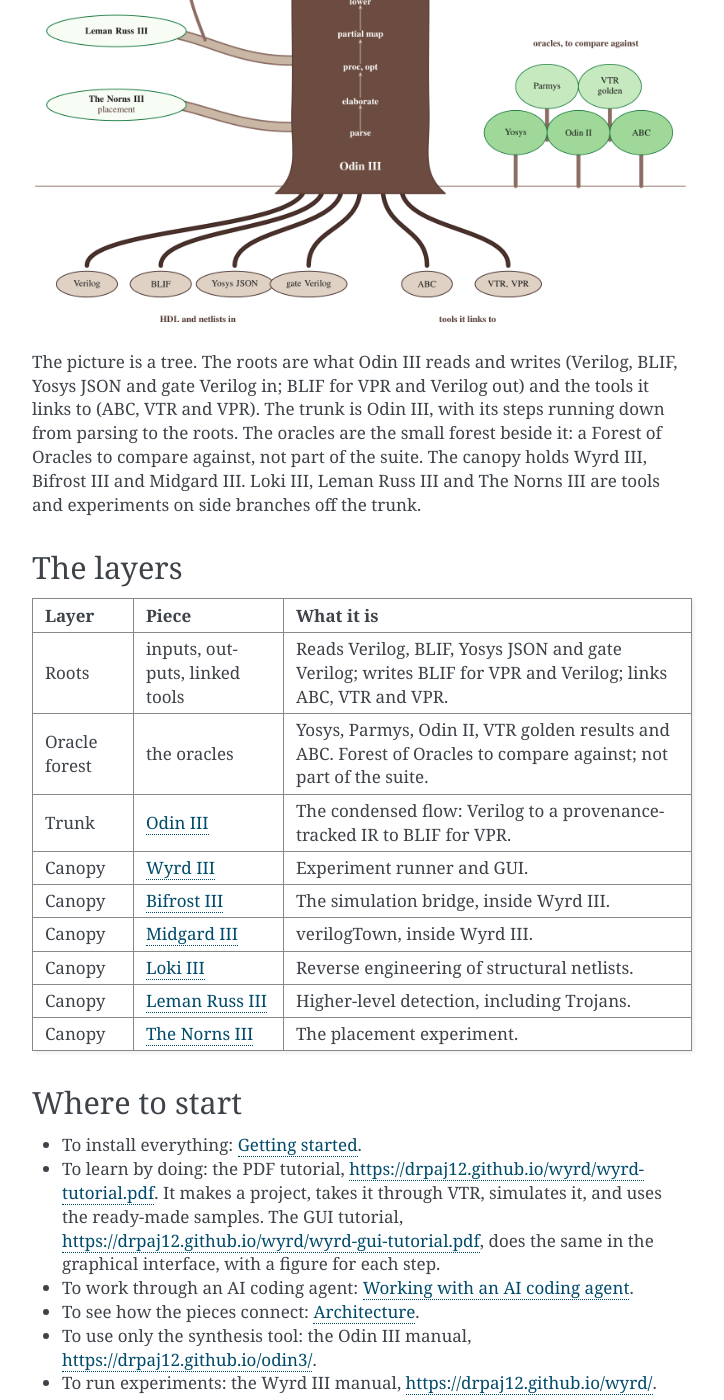
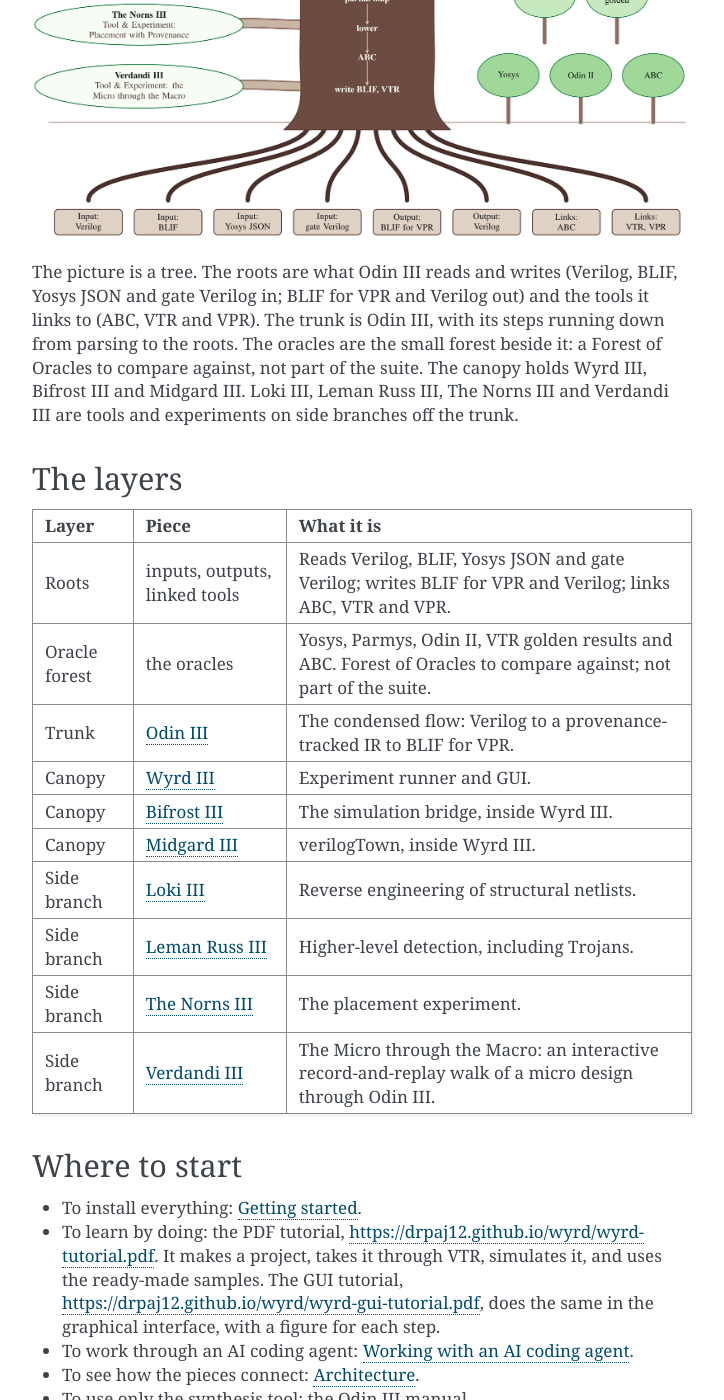
Before and after one commit to drpaj12/YggdrasilIII, a Sphinx documentation site: the page built from docs/index.md, in a window 1280 px wide and 1400 px high, scrolled down 529 px. Shown: the whole window, without its empty margins (388-1112 px from the left). Built offline with Sphinx 7.4.7, drawn with Linux system fonts in a browser that asks for light colours.

Commit message:
tree: add Verdandi III side branch; hub links to Verdandi (#9)
- fig_yggdrasil: add Verdandi III as a fourth side branch, same style as
  Loki III, Leman Russ III and The Norns III; re-space the side-branch
  stack; drop the unused twig style left from the old stray stub
- README and docs: list Verdandi III with its repository and current
  docs, add its piece page and architecture note; Pages static image
  refreshed from the regenerated picture
- Known tree flaws: the stray branch stub, the root-label clash and the
  oracle mini-tree overlaps were already fixed on main (de2491b); the
  regenerated picture has no stray stub, the root labels are distinct and
  the oracle trees are separated by about 3 mm.

Co-authored-by: Claude Opus 5.5 <noreply@anthropic.com>

```diff
--- a/docs/index.md
+++ b/docs/index.md
@@ -11,8 +11,8 @@ The picture is a tree. The roots are what Odin III reads and writes (Verilog, BL
 Verilog in; BLIF for VPR and Verilog out) and the tools it links to (ABC, VTR and VPR). The trunk is
 Odin III, with its steps running down from parsing to the roots. The oracles are the small forest beside
 it: a Forest of Oracles to compare against, not part of the suite. The canopy holds Wyrd III, Bifrost III
-and Midgard III. Loki III, Leman Russ III and The Norns III are tools and experiments on side branches
-off the trunk.
+and Midgard III. Loki III, Leman Russ III, The Norns III and Verdandi III are tools and experiments on
+side branches off the trunk.
 
 ## The layers
 
@@ -24,9 +24,10 @@ off the trunk.
 | Canopy | {doc}`Wyrd III <pieces/wyrd>` | Experiment runner and GUI. |
 | Canopy | {doc}`Bifrost III <pieces/bifrost>` | The simulation bridge, inside Wyrd III. |
 | Canopy | {doc}`Midgard III <pieces/midgard>` | verilogTown, inside Wyrd III. |
-| Canopy | {doc}`Loki III <pieces/loki>` | Reverse engineering of structural netlists. |
-| Canopy | {doc}`Leman Russ III <pieces/leman-russ>` | Higher-level detection, including Trojans. |
-| Canopy | {doc}`The Norns III <pieces/norns>` | The placement experiment. |
+| Side branch | {doc}`Loki III <pieces/loki>` | Reverse engineering of structural netlists. |
+| Side branch | {doc}`Leman Russ III <pieces/leman-russ>` | Higher-level detection, including Trojans. |
+| Side branch | {doc}`The Norns III <pieces/norns>` | The placement experiment. |
+| Side branch | {doc}`Verdandi III <pieces/verdandi>` | The Micro through the Macro: an interactive record-and-replay walk of a micro design through Odin III. |
 
 ## Where to start
 
```
Also changed, not shown: README.md (+1 -0 lines), docs/architecture.md (+10 -0 lines), docs/pieces/index.md (+1 -0 lines), docs/pieces/verdandi.md (added, +14 -0 lines), docs/_static/yggdrasil-tree.png, images/yggdrasil-tree.png, images/yggdrasil-tree.svg, 1 other file.
